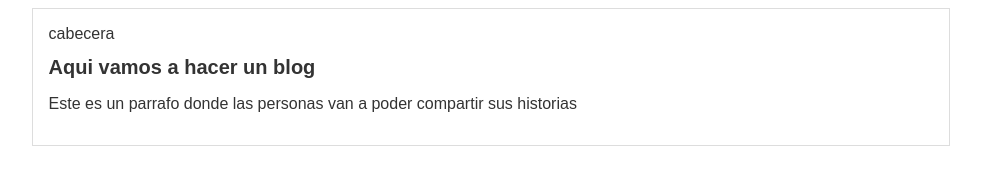
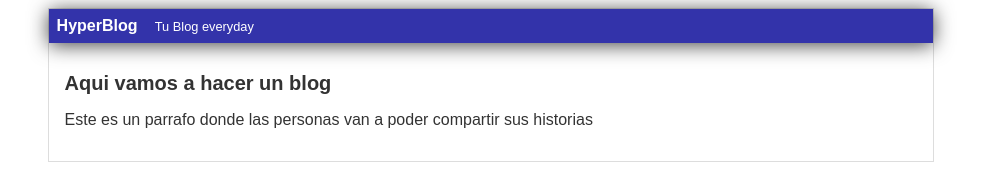
Before and after one commit to FredDiPasqua/hyperBlog, a plain HTML site: page index.html in a window 1280 px wide. Shown: the whole page, without its empty margins (149-1130 px from the left). Drawn offline with Linux system fonts and the light colour scheme.

Commit message:
Finalizada la cabecera

```diff
--- a/index.html
+++ b/index.html
@@ -9,7 +9,8 @@
 <body>
     <div id="container" >
         <div id="cabecera">
-            cabecera
+            HyperBlog
+            <span id="tagline" >Tu Blog everyday</span>
         </div>
         <div id="post" >
             <h1>Aqui vamos a hacer un blog</h1>
--- a/styles.css
+++ b/styles.css
@@ -5,9 +5,24 @@ body {
     font-size: 16px;
 }
 
+#cabecera {
+    background: #33a;
+    box-shadow: 0px 2px 20px 0px rgba(0,0,0, .75);
+    color: white;
+    font-weight: bold;
+    margin: 0;
+    padding: 0.5em;
+}
+
+#cabecera #tagline {
+    padding: 0 0 0 1em;
+    font-weight: normal;
+    font-size: 0.8em;
+}
+
 #container {
     width: 70%;
-    padding: 1em;
+    padding: 0;
     text-align: left;
     border: 1px solid #ddd;
     margin: 0 auto;
@@ -16,3 +31,6 @@ body {
 #container h1 {
     font-size: 20px;
 }
+#post {
+    padding: 1em;
+}
```
